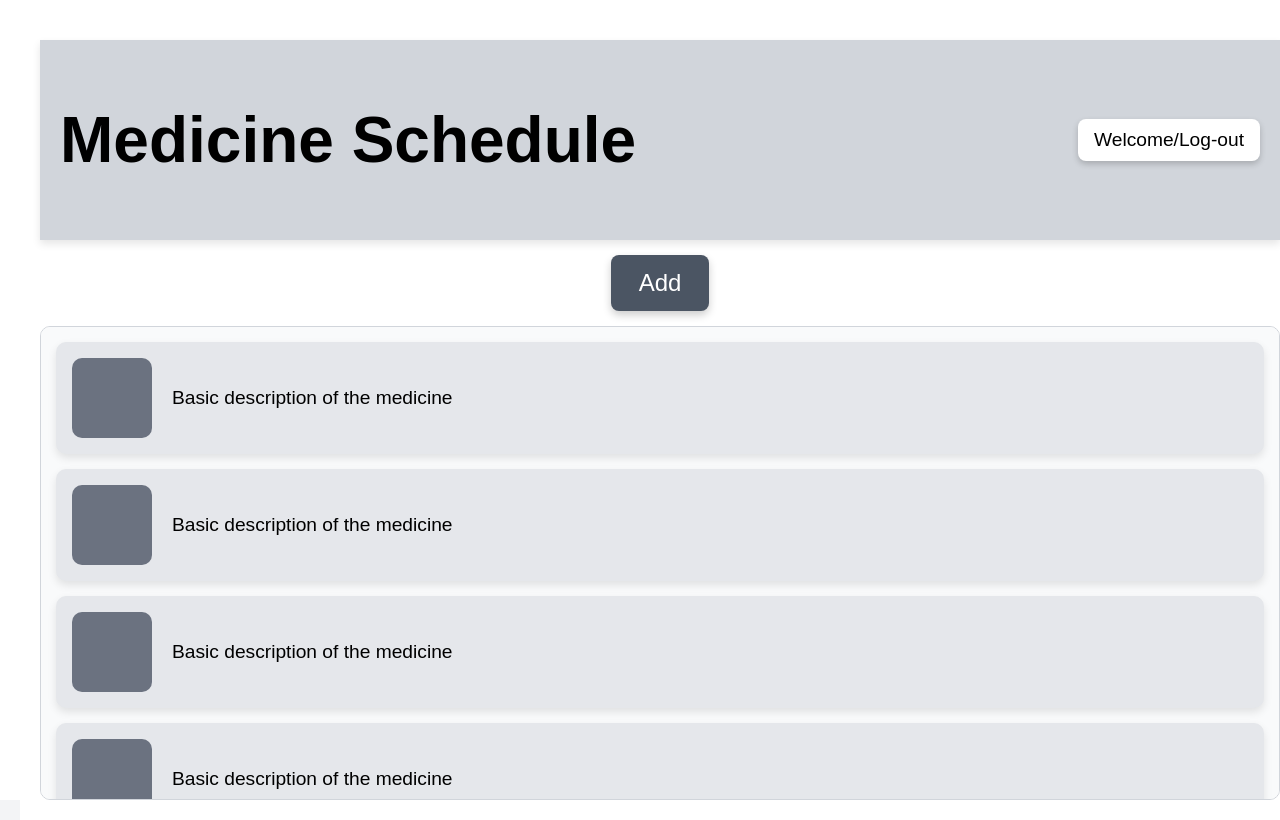
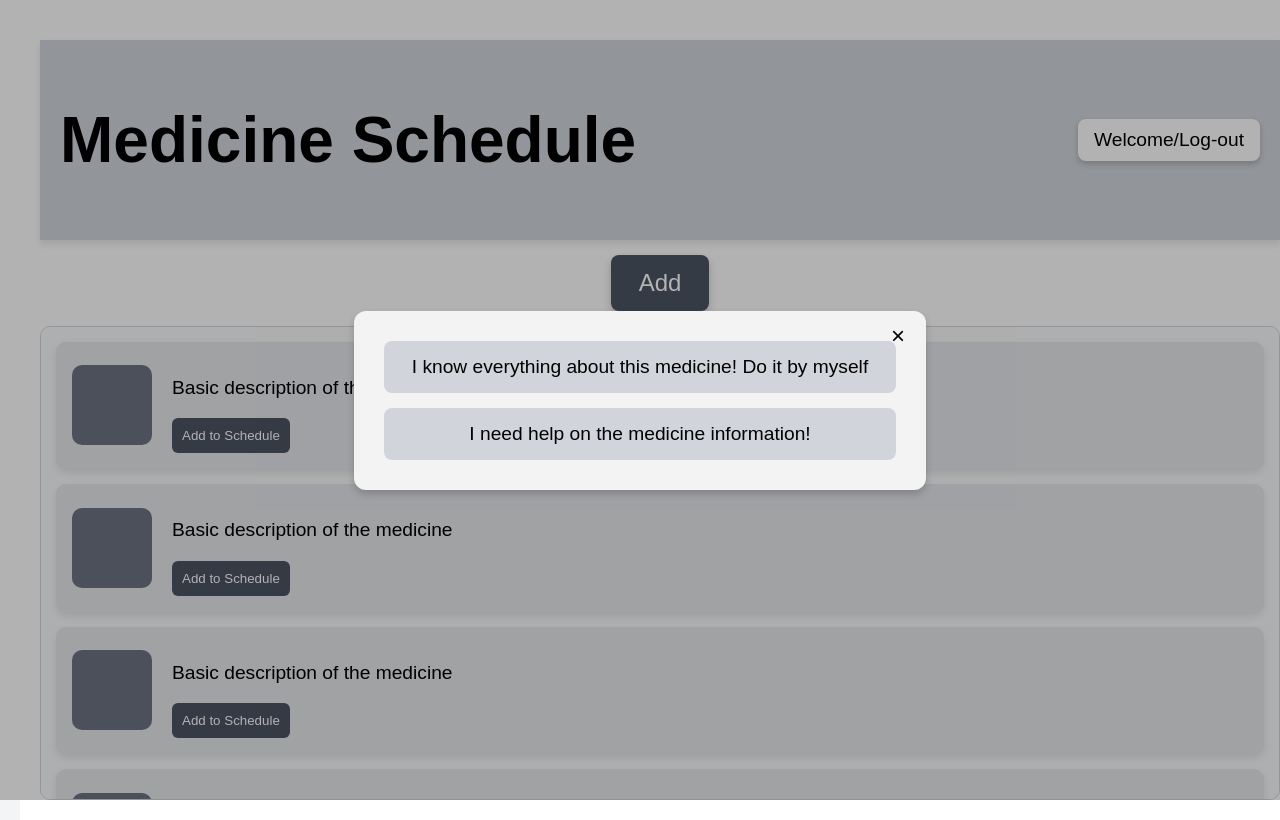
Before and after one commit to manrongm/HackNYU25, a React (Create React App) app in the folder pillax/: page / in a window 1280 px wide. Both pictures are taken after a click on the button "Add". Built offline with nearby package versions, Linux system fonts and the light colour scheme; the HTML template or start-up script is replaced by a standard one.

Commit message:
home page & pop up

```diff
--- a/pillax/src/MedicineSchedule.js
+++ b/pillax/src/MedicineSchedule.js
@@ -1,7 +1,10 @@
-import React from "react";
+import React, { useState } from "react";
 import "./style.css";
 
 const MedicineSchedule = () => {
+  const [showPopup, setShowPopup] = useState(false);
+  const [step, setStep] = useState(1); // Step 1: Selection, Step 2: Form Input
+
   return (
     <div className="container">
       {/* Header */}
@@ -12,18 +15,72 @@ const MedicineSchedule = () => {
 
       {/* Add Button */}
       <div className="add-button">
-        <button>Add</button>
+        <button onClick={() => setShowPopup(true)}>Add</button>
       </div>
 
       {/* Scrollable Medicine List */}
       <div className="medicine-list">
-        {[...Array(20).keys()].map((item) => (
+        {[...Array(5).keys()].map((item) => (
           <div key={item} className="medicine-item">
             <div className="image"></div>
-            <p>Basic description of the medicine</p>
+            <div className="medicine-info">
+              <p>Basic description of the medicine</p>
+              <button className="add-cart-btn">Add to Schedule</button>
+            </div>
           </div>
         ))}
       </div>
+
+      {/* Pop-up Modal */}
+      {showPopup && (
+        <div className="popup-overlay">
+          <div className="popup-content">
+            <button className="close-btn" onClick={() => { setShowPopup(false); setStep(1); }}>×</button>
+
+            {step === 1 ? (
+              // First step - Selection
+              <div className="popup-options">
+                <div className="popup-option" onClick={() => setStep(2)}>
+                  I know everything about this medicine! Do it by myself
+                </div>
+                <div className="popup-option">
+                  I need help on the medicine information!
+                </div>
+              </div>
+            ) : (
+              // Second step - Form Input
+              <form className="medicine-form">
+                <label>
+                  Name: <input type="text" name="name" />
+                </label>
+                <label>
+                  Occurrence: <input type="text" name="occurrence" />
+                </label>
+                <label>
+                  Date/Time:
+                  <input type="date" name="date-time" />
+                </label>
+                <label>
+                  Notification:
+                  <select name="notification">
+                    <option value="yes">Yes</option>
+                    <option value="no">No</option>
+                  </select>
+                </label>
+                <label>
+                  Tip: <input type="text" name="tip" />
+                </label>
+                <label>
+                  Pieces: <input type="text" name="pieces" />
+                </label>
+                <button type="button" className="finish-btn" onClick={() => { setShowPopup(false); setStep(1); }}>
+                  Finish!
+                </button>
+              </form>
+            )}
+          </div>
+        </div>
+      )}
     </div>
   );
 };
--- a/pillax/src/style.css
+++ b/pillax/src/style.css
@@ -82,6 +82,7 @@ body {
     margin-bottom: 15px;
     border-radius: 10px;
     box-shadow: 0 4px 8px rgba(0, 0, 0, 0.1);
+    justify-content: space-between;
 }
 
 /* Medicine Image */
@@ -93,7 +94,103 @@ body {
 }
 
 /* Medicine Description */
-  .medicine-item p {
+.medicine-info {
+    flex-grow: 1;
     margin-left: 20px;
     font-size: 1.2rem;
 }
+
+/* Add to Schedule Button */
+.add-cart-btn {
+    background: #4b5563;
+    color: white;
+    padding: 10px;
+    border-radius: 6px;
+    border: none;
+    cursor: pointer;
+}
+
+/* Popup Overlay */
+.popup-overlay {
+    position: fixed;
+    top: 0;
+    left: 0;
+    width: 100vw;
+    height: 100vh;
+    background: rgba(0, 0, 0, 0.3);
+    display: flex;
+    justify-content: center;
+    align-items: center;
+}
+
+/* Popup Content */
+.popup-content {
+    background: #f3f3f3;
+    padding: 30px;
+    border-radius: 12px;
+    width: 40%;
+    box-shadow: 0 4px 8px rgba(0, 0, 0, 0.2);
+    text-align: center;
+    position: relative;
+}
+
+/* Close Button */
+.close-btn {
+    position: absolute;
+    top: 10px;
+    right: 15px;
+    background: none;
+    border: none;
+    font-size: 24px;
+    cursor: pointer;
+}
+
+/* Popup Options */
+.popup-options {
+    display: flex;
+    flex-direction: column;
+    gap: 15px;
+}
+
+.popup-option {
+    background: #d1d5db;
+    padding: 15px;
+    font-size: 1.2rem;
+    border-radius: 8px;
+    cursor: pointer;
+    transition: background 0.3s;
+}
+
+.popup-option:hover {
+    background: #b0b3b8;
+}
+
+/* Form Styling */
+.medicine-form {
+    display: flex;
+    flex-direction: column;
+    gap: 10px;
+    text-align: left;
+}
+
+.medicine-form label {
+    font-size: 1.2rem;
+}
+
+.medicine-form input,
+.medicine-form select {
+    width: 100%;
+    padding: 8px;
+    font-size: 1rem;
+    border-radius: 5px;
+    border: 1px solid #d1d5db;
+}
+
+.finish-btn {
+    background: #b0b3b8;
+    padding: 10px;
+    font-size: 1.2rem;
+    border: none;
+    border-radius: 8px;
+    cursor: pointer;
+}
```
Lines whose indentation alone changed are shown as unchanged.
